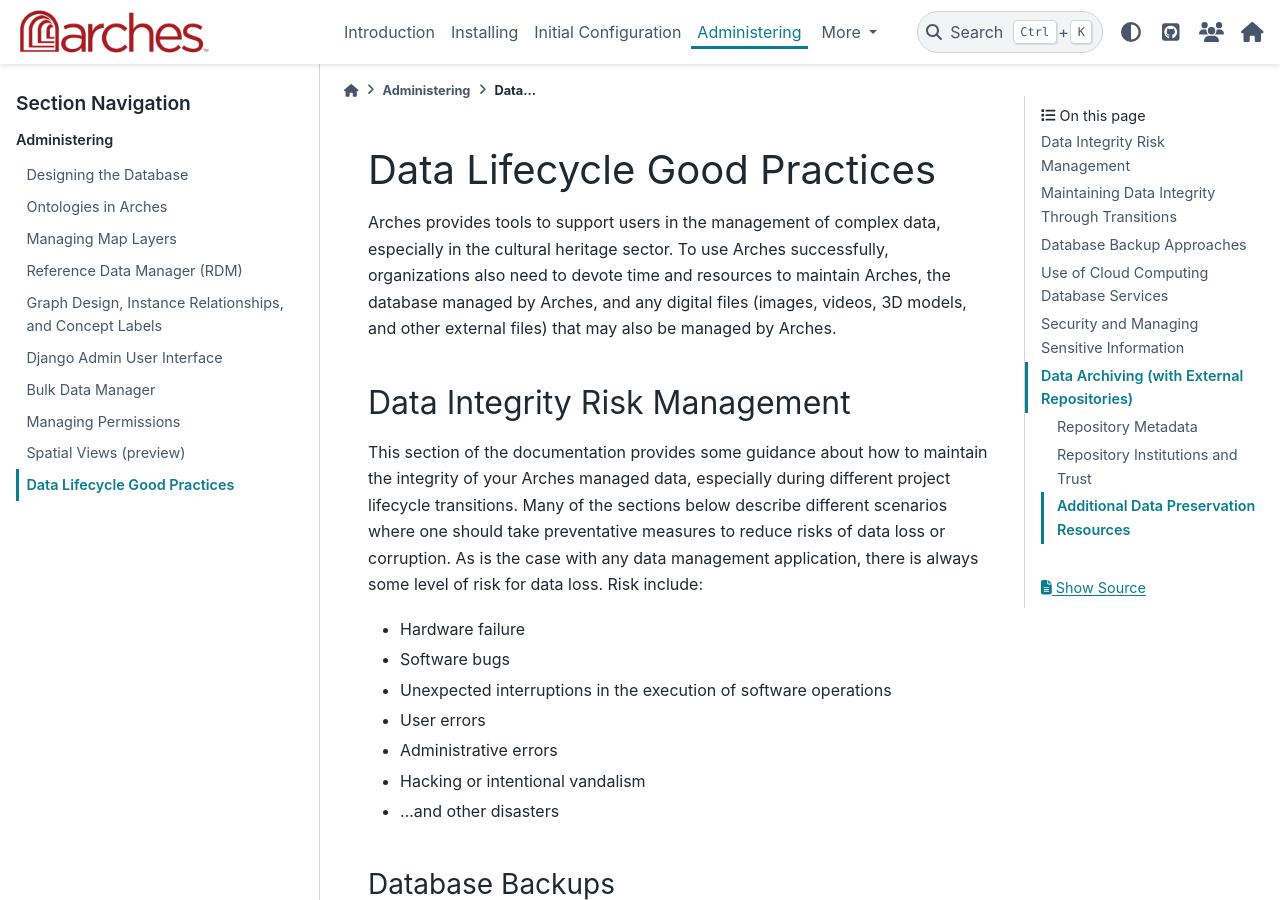
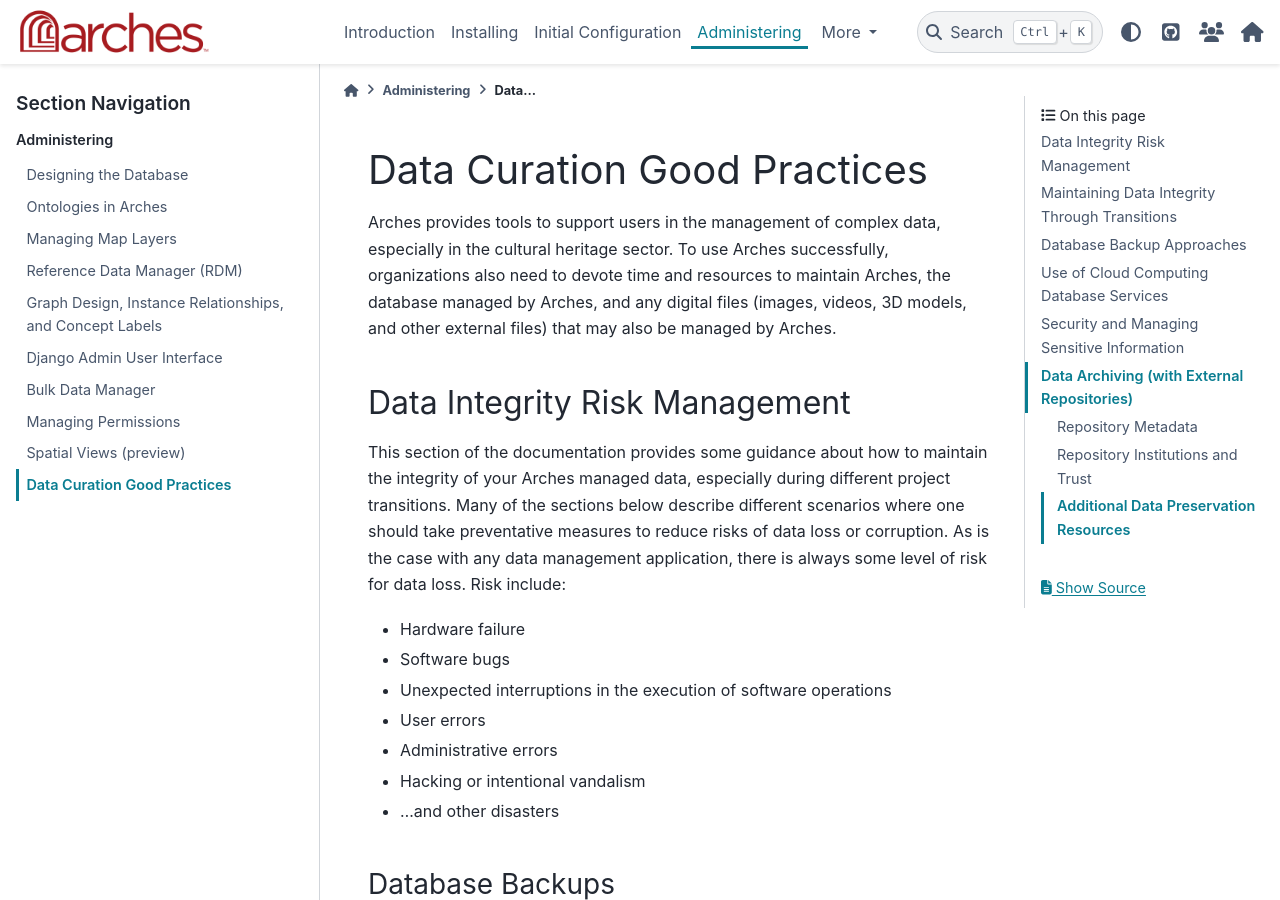
Before and after one commit to archesproject/arches-docs, a Sphinx documentation site: the page built from docs/administering/data-curation.rst, in a window 1280 px wide and 900 px high. Built offline with Sphinx 7.4.7 and the PyData theme 0.15.4, drawn with Linux system fonts in a browser that asks for light colours.

Commit message:
Updated "lifecycle" to curation as per Dennis feedback

```diff
--- a/docs/administering/data-life-cycle.rst
+++ b/docs/administering/data-curation.rst
@@ -1,6 +1,6 @@
-#############################
-Data Lifecycle Good Practices
-#############################
+############################
+Data Curation Good Practices
+############################
 
 Arches provides tools to support users in the management of complex data, especially in the cultural heritage sector. To use Arches successfully, organizations also need to devote time and resources to maintain Arches, the database managed by Arches, and any digital files (images, videos, 3D models, and other external files) that may also be managed by Arches.
 
@@ -8,7 +8,7 @@
 Data Integrity Risk Management
 ==============================
 
-This section of the documentation provides some guidance about how to maintain the integrity of your Arches managed data, especially during different project lifecycle transitions. Many of the sections below describe different scenarios where one should take preventative measures to reduce risks of data loss or corruption. As is the case with any data management application, there is always some level of risk for data loss. Risk include:
+This section of the documentation provides some guidance about how to maintain the integrity of your Arches managed data, especially during different project transitions. Many of the sections below describe different scenarios where one should take preventative measures to reduce risks of data loss or corruption. As is the case with any data management application, there is always some level of risk for data loss. Risk include:
 
 * Hardware failure
 * Software bugs
--- a/docs/administering/index.rst
+++ b/docs/administering/index.rst
@@ -18,4 +18,4 @@
     bulk-data-manager
     managing-permissions
     spatial-views
-    data-life-cycle
+    data-curation
```
